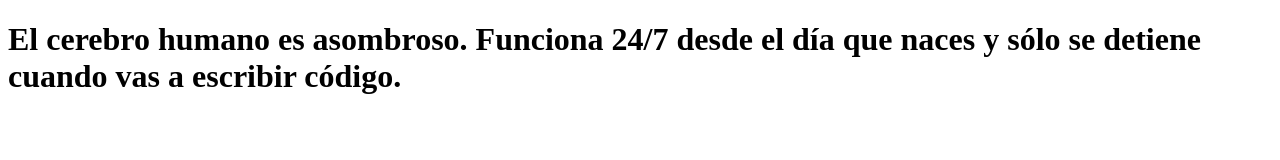
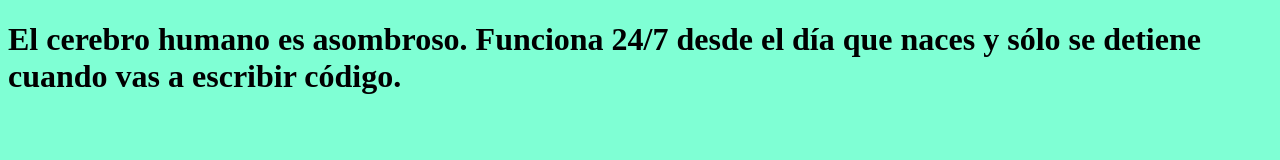
Before and after one commit to TomasSkylab/202204-W2CHWE-tomas-sanchez, a website: page index.html in a window 1280 px wide. Drawn offline with nearby package versions, Linux system fonts and the light colour scheme; files that its build step writes are made by us from their sources.

Commit message:
Added sass and css to my project

```diff
--- a/index.html
+++ b/index.html
@@ -4,6 +4,7 @@
     <meta charset="UTF-8" />
     <meta http-equiv="X-UA-Compatible" content="IE=edge" />
     <meta name="viewport" content="width=device-width, initial-scale=1.0" />
+    <link rel="stylesheet" href="/css/style.css" />
     <title>Game Of Life</title>
   </head>
   <body>
--- /dev/null
+++ b/sass/style.scss
@@ -0,0 +1,4 @@
+* {
+  box-sizing: border-box;
+  background-color: aquamarine;
+}
```
Also changed, not shown: package.json (+5 -2 lines), 2 other files.
